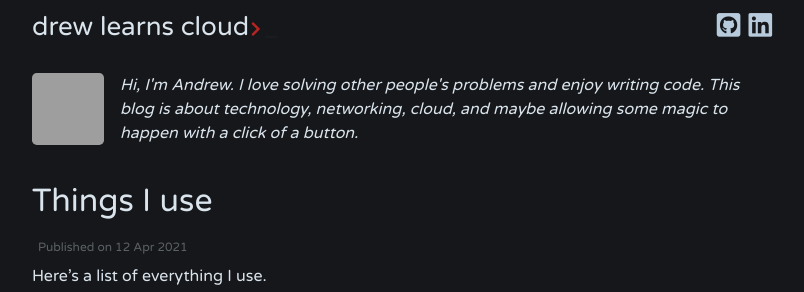
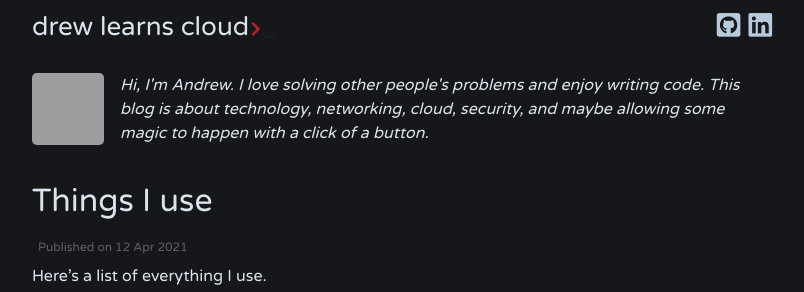
Before and after one commit to aarreza/drewlearnscloud.blog, a Jekyll site: the page built from _posts/2021-04-11-things-i-use.markdown, in a window 1280 px wide and 900 px high, cut to the strip 0-292 px from the top of the window. Shown: the whole strip, without its empty margins (238-1042 px from the left). Built offline with Jekyll 4.4.1, drawn with Linux system fonts in a browser that asks for light colours; some of the changed text lies outside the part shown; grey boxes are pictures that could not be loaded.

Commit message:
Edited _config.yml

```diff
--- a/_config.yml
+++ b/_config.yml
@@ -26,7 +26,7 @@ title: drew learns cloud
 email: drew14388@gmail.com
 description: >- # this means to ignore newlines until "baseurl:"
  Hi, I'm Andrew. I love solving other people's problems and enjoy writing code.
- This blog is about technology, networking, cloud, and maybe allowing some magic to happen
+ This blog is about technology, networking, cloud, security, and maybe allowing some magic to happen
  with a click of a button.
 baseurl: "" # the subpath of your site, e.g. /blog
 url: "" # the base hostname & protocol for your site, e.g. http://example.com
--- a/_posts/2021-04-11-things-i-use.markdown
+++ b/_posts/2021-04-11-things-i-use.markdown
@@ -59,4 +59,4 @@ I play [Starcraft 2](https://starcraft2.com/en-us/), [Red Dead Redemption 2](htt
 
 I am also a big fan of [Nintendo Switch](https://www.nintendo.com/switch/system/) and occasionally play [Super Smash Bros. Ultimate](https://www.smashbros.com/en_US/), [Death Squared](https://www.nintendo.com/games/detail/death-squared-switch/), [Overcooked](https://www.nintendo.com/games/detail/overcooked-all-you-can-eat-switch/), [Zelda](https://www.zelda.com/breath-of-the-wild/), and [Ultra Street Fighter 2](https://www.nintendo.com/games/detail/ultra-street-fighter-ii-the-final-challengers-switch/).
 
-As for home media, I use an [Apple TV](https://www.apple.com/ca/tv/), loaded with all the latest Canadian content subscriptions: [Netlix](https://www.netflix.com/ca/), [Disney+](https://www.disneyplus.com/en-ca/), [Apple TV app](https://apps.apple.com/us/app/apple-tv/id1174078549), [Crave](https://www.crave.ca/en/subscribe?cid=ps%3ACraveTV%3Agoogle%3Asearchad%3AAvailableNow%3ABrand&gclid=Cj0KCQjw38-DBhDpARIsADJ3kjkUbYZhGEBRaDJ4Hx1DBtRJf8xcYLX5YApo5JAbX4bJRNmiwnIKmz4aAk76EALw_wcB&gclsrc=aw.ds), and [Amazon Prime Video](https://www.primevideo.com/). For apps, I use [VLC media player](https://www.videolan.org/vlc/). I also have an [Amazon Echo Plus](https://www.amazon.ca/All-new-Echo-Plus-2nd-built/dp/B0794VRH3Q) as a bluetooth speaker and automation.
+As for home media, I use an [Apple TV](https://www.apple.com/ca/tv/), loaded with all the latest Canadian content subscriptions: [Netlix](https://www.netflix.com/ca/), [Disney+](https://www.disneyplus.com/en-ca/), [Apple TV app](https://apps.apple.com/us/app/apple-tv/id1174078549), [Crave](https://www.crave.ca/en/subscribe?cid=ps%3ACraveTV%3Agoogle%3Asearchad%3AAvailableNow%3ABrand&gclid=Cj0KCQjw38-DBhDpARIsADJ3kjkUbYZhGEBRaDJ4Hx1DBtRJf8xcYLX5YApo5JAbX4bJRNmiwnIKmz4aAk76EALw_wcB&gclsrc=aw.ds), and [Amazon Prime Video](https://www.primevideo.com/). For apps, I use [VLC media player](https://www.videolan.org/vlc/). Recently, I stumbled into [Shudder](https://try.shudder.com/watch-anywhere-anytime/?gclid=Cj0KCQjw78yFBhCZARIsAOxgSx0AEWZkk1OPHisMh5qTcB4eGtdTax2gKYHgTRvjoWUQkvoaV-GWvxAaAjYuEALw_wcB), if you're a horror fan fanatic, this is highly recommended. I also have an [Amazon Echo Plus](https://www.amazon.ca/All-new-Echo-Plus-2nd-built/dp/B0794VRH3Q) as a bluetooth speaker and home automation.
```
